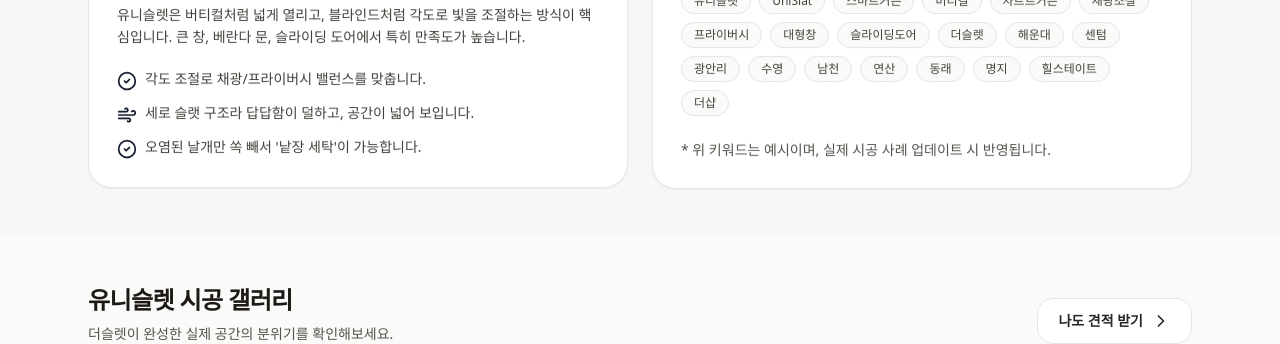
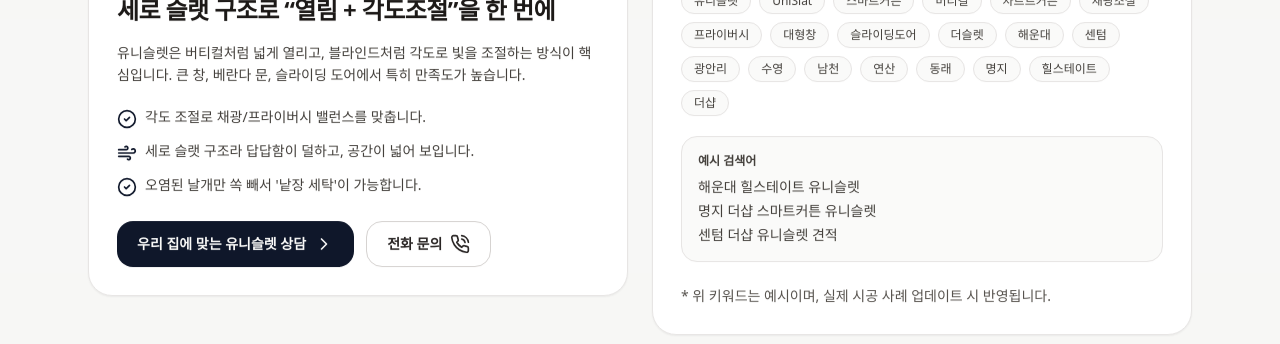
Before and after one commit to sjmoonbiz-bot/urban-blind, a React (Vite) app: page / in a window 1280 px wide. Shown: the part 1760-2104 px from the top of the page. Built offline with nearby package versions, Linux system fonts and the light colour scheme.

Commit message:
더슬렛 리뉴얼 및 AI 기능 추가

```diff
--- a/src/App.jsx
+++ b/src/App.jsx
@@ -20,7 +20,7 @@ import {
 } from "lucide-react";
 
 /** [설정] 카카오톡 오픈채팅 링크 & Gemini API 키 */
-const KAKAO_CHAT_URL = "https://open.kakao.com/o/sYourLinkID";
+const KAKAO_CHAT_URL = "https://open.kakao.com/o/sH00Mn6h"; // 사장님 채팅방 링크 적용 완료!
 const GEMINI_API_KEY = ""; // 여기에 API 키를 입력하세요
 
 /** 브랜드 정보 */
@@ -157,7 +157,7 @@ function Toast({ open, message, onClose }) {
       )}
       aria-live="polite"
     >
-      <div className="rounded-2xl border border-stone-200 bg-white/90 px-4 py-3 text-sm text-stone-800 shadow-xl backdrop-blur">
+      <div className="rounded-2xl border border-stone-200 bg-white/90 px-4 py-3 text-sm text-stone-800 shadow-xl backdrop-blur whitespace-nowrap">
         {message}
       </div>
     </div>
@@ -380,6 +380,24 @@ export default function App() {
     }
   };
 
+  /** 전화 버튼 클릭 핸들러 (PC/모바일 분기 처리) */
+  const handlePhoneClick = async (e) => {
+    const isMobile = /iPhone|iPad|iPod|Android/i.test(navigator.userAgent) || window.innerWidth < 768;
+
+    // 모바일이 아닐 경우(PC), 전화번호를 복사하거나 보여줌
+    if (!isMobile) {
+      e.preventDefault(); // 기본 전화 걸기 방지
+      try {
+        await copyToClipboard(BRAND.phone);
+        setToastMsg(`전화번호가 복사되었습니다: ${BRAND.phone}`);
+      } catch {
+        setToastMsg(`상담 전화: ${BRAND.phone}`);
+      }
+      setToastOpen(true);
+    }
+    // 모바일이면 href="tel:..."이 그대로 작동하여 전화 앱이 열림
+  };
+
   const telHref = `tel:${BRAND.phone.replaceAll("-", "")}`;
 
   return (
@@ -516,6 +534,7 @@ export default function App() {
                 <Button
                   as="a"
                   href={telHref}
+                  onClick={handlePhoneClick}
                   className="border border-white/30 bg-white/10 text-stone-50 hover:bg-white/15 px-8 py-4 text-base"
                 >
                   전화 상담
@@ -570,7 +589,7 @@ export default function App() {
           </Reveal>
         </section>
 
-        {/* AI Stylist (NEW) */}
+        {/* AI Stylist */}
         <AIStylistSection />
 
         {/* 유니슬렛 소개 + SEO */}
@@ -605,6 +624,25 @@ export default function App() {
                       <span>오염된 날개만 쏙 빼서 '낱장 세탁'이 가능합니다.</span>
                     </li>
                   </ul>
+
+                  <div className="mt-6 flex flex-col gap-3 sm:flex-row">
+                    <Button
+                      className="bg-slate-900 text-stone-50 hover:bg-slate-800"
+                      onClick={() => scrollToId("cta")}
+                    >
+                      우리 집에 맞는 유니슬렛 상담
+                      <ChevronRight className="h-5 w-5" />
+                    </Button>
+                    <Button
+                      as="a"
+                      href={telHref}
+                      onClick={handlePhoneClick}
+                      className="border border-stone-300 bg-white text-stone-800 hover:bg-stone-50"
+                    >
+                      전화 문의
+                      <PhoneCall className="h-5 w-5" />
+                    </Button>
+                  </div>
                 </div>
 
                 <div className="rounded-3xl border border-stone-200 bg-white p-7 shadow-sm">
@@ -617,6 +655,15 @@ export default function App() {
                     {SEO_KEYWORDS.slice(0, 20).map((t) => (
                       <Chip key={t}>{t}</Chip>
                     ))}
+                  </div>
+
+                  <div className="mt-5 rounded-2xl border border-stone-200 bg-stone-50 p-4">
+                    <div className="text-xs font-semibold text-stone-700">예시 검색어</div>
+                    <div className="mt-2 grid gap-1 text-sm text-stone-700">
+                      <div>해운대 힐스테이트 유니슬렛</div>
+                      <div>명지 더샵 스마트커튼 유니슬렛</div>
+                      <div>센텀 더샵 유니슬렛 견적</div>
+                    </div>
                   </div>
 
                   <div className="mt-6 text-sm text-stone-600">
@@ -852,10 +899,19 @@ export default function App() {
                       <MessageCircle className="h-5 w-5" />
                     </Button>
 
-                    <Button as="a" href={telHref} className="w-full bg-slate-900 text-stone-50 hover:bg-slate-800">
+                    <Button
+                      as="a"
+                      href={telHref}
+                      onClick={handlePhoneClick}
+                      className="w-full bg-slate-900 text-stone-50 hover:bg-slate-800"
+                    >
                       전화로 빠르게 상담
                       <PhoneCall className="h-5 w-5" />
                     </Button>
+
+                    <div className="text-xs text-stone-500">
+                      버튼을 누르면 새 창에서 카카오톡 오픈채팅이 열립니다.
+                    </div>
                   </div>
                 </div>
               </div>
@@ -869,7 +925,7 @@ export default function App() {
             <div className="flex flex-col gap-2 sm:flex-row sm:items-center sm:justify-between">
               <div className="font-semibold text-stone-800">{BRAND.name}</div>
               <div className="flex flex-wrap gap-3">
-                <a className="hover:text-stone-900" href={telHref}>
+                <a className="hover:text-stone-900" href={telHref} onClick={handlePhoneClick}>
                   {BRAND.phone}
                 </a>
                 <span className="text-stone-300">|</span>
@@ -895,7 +951,12 @@ export default function App() {
           <MessageCircle className="h-5 w-5" />
           카톡
         </Button>
-        <Button as="a" href={telHref} className="bg-slate-900 text-stone-50 shadow-lg hover:bg-slate-800">
+        <Button
+          as="a"
+          href={telHref}
+          onClick={handlePhoneClick}
+          className="bg-slate-900 text-stone-50 shadow-lg hover:bg-slate-800"
+        >
           <PhoneCall className="h-5 w-5" />
           전화
         </Button>
```
